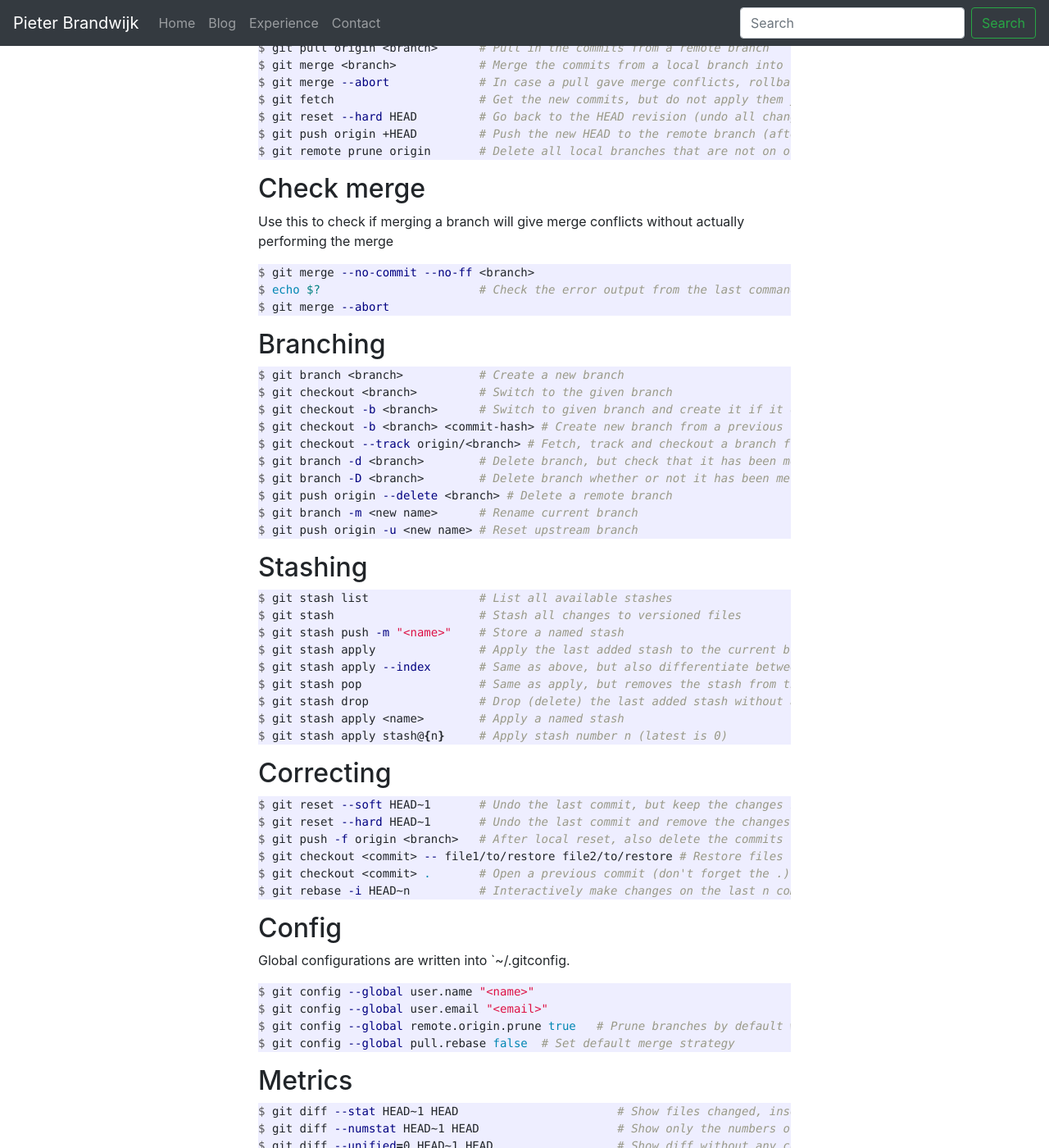
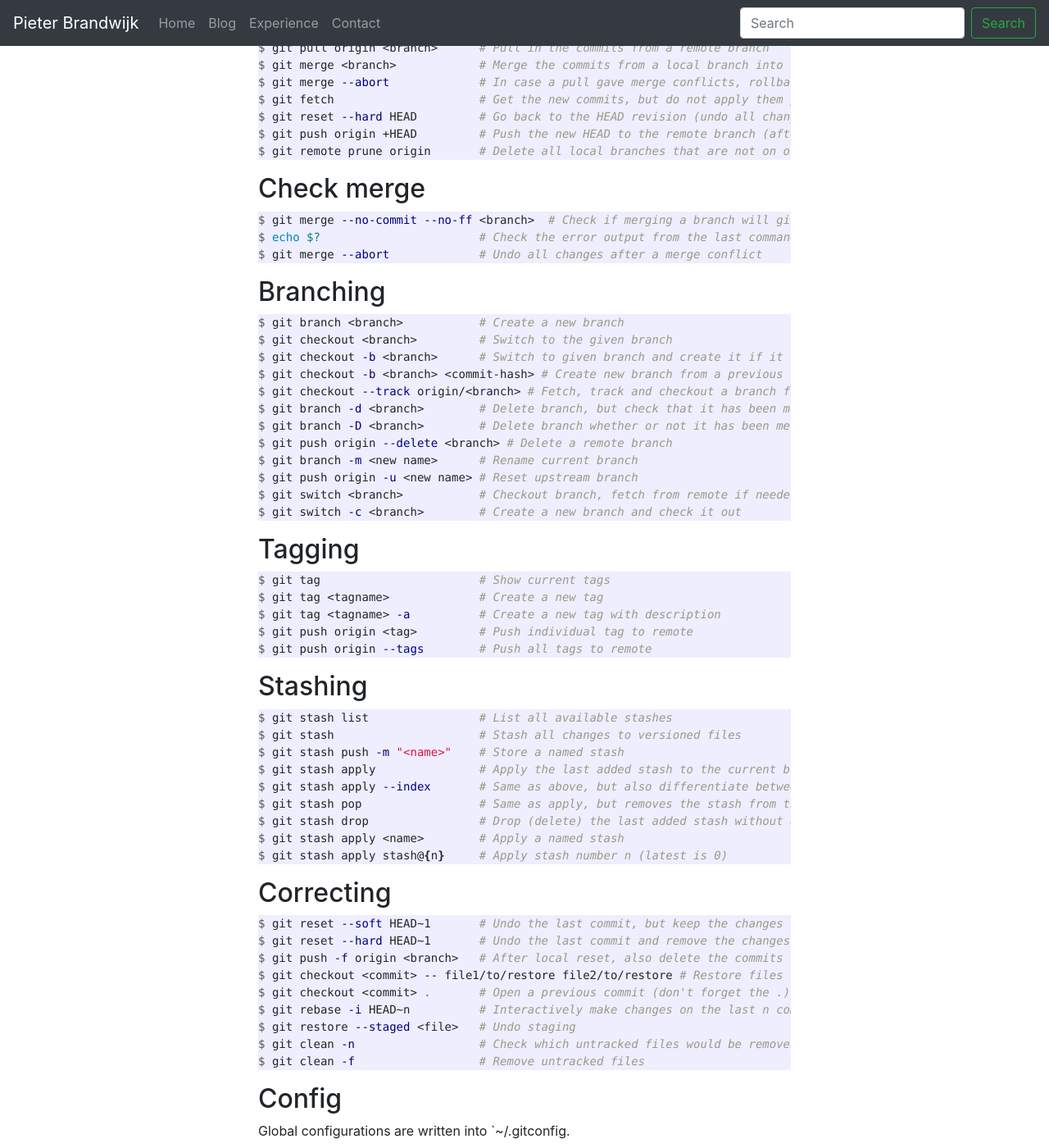
Before and after one commit to pbrandwijk/pbrandwijk.github.io, a Jekyll site: the page built from _posts/2020-09-14-cheat-sheet-git.md, in a window 1280 px wide and 1400 px high, scrolled down 373 px. Shown: the whole window at 82% size. Built offline with Jekyll 4.4.1, drawn with Linux system fonts in a browser that asks for light colours; nearby versions of some CDN libraries; comment, search, counter and statistics services are not loaded; some of the changed text lies outside the part shown.

Commit message:
Update post

````diff
--- a/_posts/2020-09-14-cheat-sheet-git.md
+++ b/_posts/2020-09-14-cheat-sheet-git.md
@@ -28,11 +28,10 @@ $ git remote prune origin       # Delete all local branches that are not on orig
 ```
 
 ## Check merge
-Use this to check if merging a branch will give merge conflicts without actually performing the merge
 ```console
-$ git merge --no-commit --no-ff <branch>
+$ git merge --no-commit --no-ff <branch>  # Check if merging a branch will give merge conflicts without actually performing the merge
 $ echo $?                       # Check the error output from the last command
-$ git merge --abort
+$ git merge --abort             # Undo all changes after a merge conflict
 ```
 
 ## Branching
@@ -47,6 +46,17 @@ $ git branch -D <branch>        # Delete branch whether or not it has been merge
 $ git push origin --delete <branch> # Delete a remote branch
 $ git branch -m <new name>      # Rename current branch
 $ git push origin -u <new name> # Reset upstream branch
+$ git switch <branch>           # Checkout branch, fetch from remote if needed
+$ git switch -c <branch>        # Create a new branch and check it out
+```
+
+## Tagging
+```console
+$ git tag                       # Show current tags
+$ git tag <tagname>             # Create a new tag
+$ git tag <tagname> -a          # Create a new tag with description
+$ git push origin <tag>         # Push individual tag to remote
+$ git push origin --tags        # Push all tags to remote
 ```
 
 ## Stashing
@@ -70,6 +80,9 @@ $ git push -f origin <branch>   # After local reset, also delete the commits (s)
 $ git checkout <commit> -- file1/to/restore file2/to/restore # Restore files to the given revision
 $ git checkout <commit> .       # Open a previous commit (don't forget the .)
 $ git rebase -i HEAD~n          # Interactively make changes on the last n commits
+$ git restore --staged <file>   # Undo staging
+$ git clean -n                  # Check which untracked files would be removed
+$ git clean -f                  # Remove untracked files
 ```
 
 ## Config
@@ -106,5 +119,7 @@ $ git diff HEAD...origin/master                     # Show a single diff after g
 $ git remote -v                                     # Show the protocol and location of the remote repositories
 $ git remote show origin                            # Show info about remote repository
 $ git remote set-url origin ssh://git@github.com/<user>/<repo> # Change the protocol to ssh
+$ git log --pretty=format: --name-only --diff-filter=A | sort -u # Show all files that ever existed in the current branch
+$ git log --all --pretty=format: --name-only --diff-filter=A | sort - # Same as above, but in the entire repo
 $ ssh-keygen -t ed25519 -C "<email>" -f ~/.ssh/git_id_ed25519 # Generate an ssh keypair for usage with git via ssh
 ```
````
